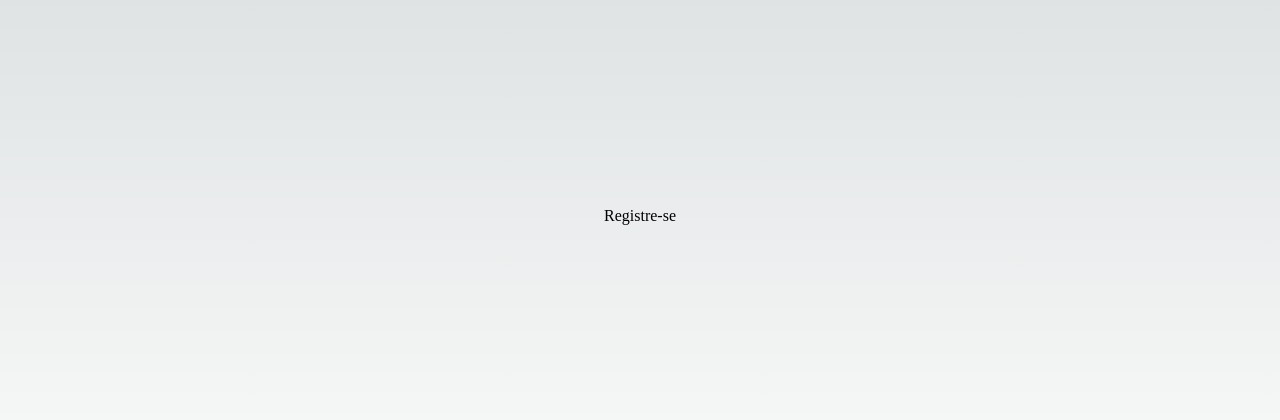
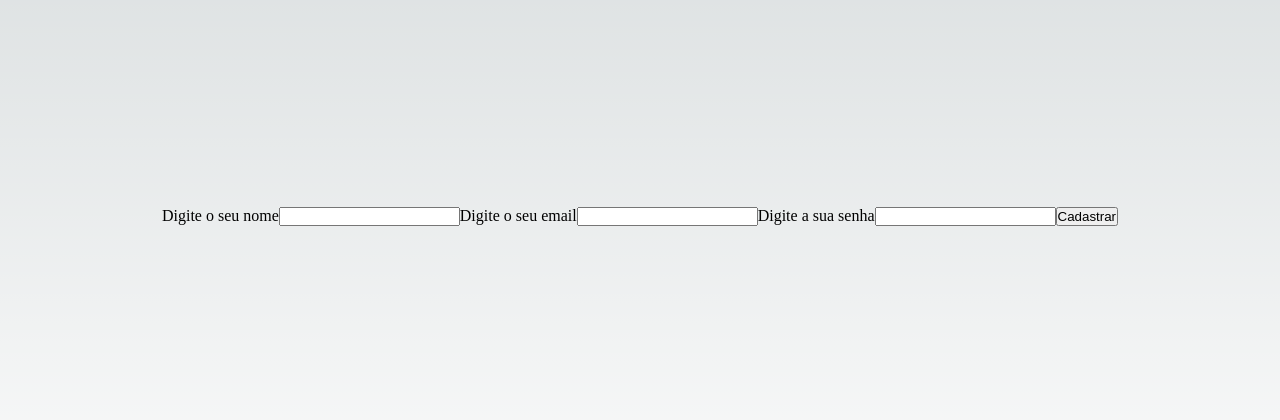
Before and after one commit to 09brsv/envio-emails, a Next.js app: page /register in a window 1280 px wide. Shown: the part 184-604 px from the top of the page. Built offline with nearby package versions, Linux system fonts and the light colour scheme.

Commit message:
feat: add authprovider and forms

```diff
--- /dev/null
+++ b/src/@types/User.ts
@@ -0,0 +1,16 @@
+export type TUserAuth = {
+  email: string;
+  password: string;
+}
+
+export type TUser = {
+  id: string;
+  name: string;
+  email: string;
+  password?: string;
+}
+
+export interface TUserRegister extends TUserAuth {
+
+  name: string;
+}
--- a/src/app/register/page.tsx
+++ b/src/app/register/page.tsx
@@ -1,6 +1,13 @@
+"use client"
+import ButtonForm from "@/components/Button/Button";
+import FormRegister from "@/components/Forms/FormRegister";
 import styles from "./page.module.css";
 export default function Register() {
   return (
-    <div className={styles.main}>Registre-se</div>
-  )
+    <div className={styles.main}>
+      <FormRegister>
+        <ButtonForm text="Cadastrar" typeButton="submit" />
+      </FormRegister>
+    </div>
+  );
 }
--- /dev/null
+++ b/src/components/Button/Button.tsx
@@ -0,0 +1,13 @@
+
+import React from 'react'
+
+type TButtonProps = {
+  text: string;
+  typeButton?: "button" | "submit" | "reset" | undefined;
+}
+
+function ButtonForm({ text, typeButton }: TButtonProps) {
+  return <button type={typeButton}>{text}</button>;
+}
+
+export default ButtonForm
--- a/src/components/Forms/FormRegister.tsx
+++ b/src/components/Forms/FormRegister.tsx
@@ -1,7 +1,63 @@
+import { TUserRegister } from "@/@types/User";
+import { ChangeEvent, FormEvent, useState } from "react";
 
 
-export default function FormRegister() {
+
+
+export default function FormRegister({
+  children,
+}: {
+  children: React.ReactNode;
+}) {
+  const [fieldValues, setFieldValues] = useState<TUserRegister>({
+    name: "",
+    email: "",
+    password: "",
+  });
+
+  const handleFormChange = (e: ChangeEvent<HTMLInputElement>) => {
+    setFieldValues({...fieldValues, [e.target.name]: e.target.value})
+  }
+
+  const handleSubmit = (e: FormEvent) => {
+    e.preventDefault();
+    console.log(fieldValues);
+
+  }
+
+  const { name, email, password } = fieldValues
+
   return (
-    <div>Hello</div>
-  )
+    <form onSubmit={handleSubmit} method="post">
+      <label htmlFor="name">Digite o seu nome</label>
+      <input
+        type="text"
+        name="name"
+        minLength={3}
+        value={name}
+        onChange={handleFormChange}
+        required
+      />
+      <label htmlFor="email">Digite o seu email</label>
+      <input
+        type="email"
+        name="email"
+        value={email}
+        onChange={handleFormChange}
+        required
+      />
+      <label htmlFor="password">Digite a sua senha</label>
+      <input
+        type="password"
+        name="password"
+        minLength={3}
+        value={password}
+        onChange={handleFormChange}
+        required
+      />
+      {children}
+    </form>
+  );
 }
+
+// export default function <Form></Form>Re
```
Also changed, not shown: src/Contexts/Auth/AuthContexts.tsx (added, +11 -0 lines), src/Contexts/Auth/AuthProvider.tsx (added, +47 -0 lines).
